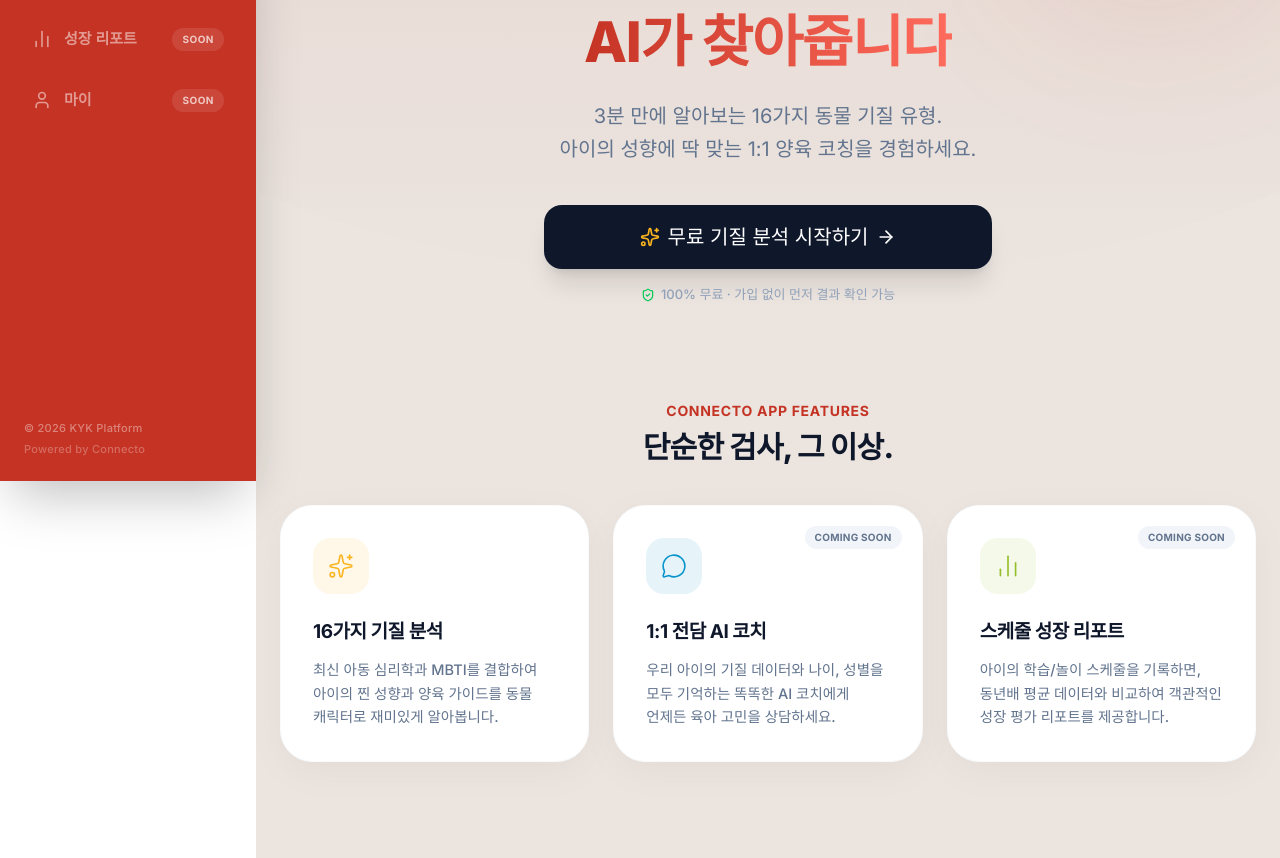
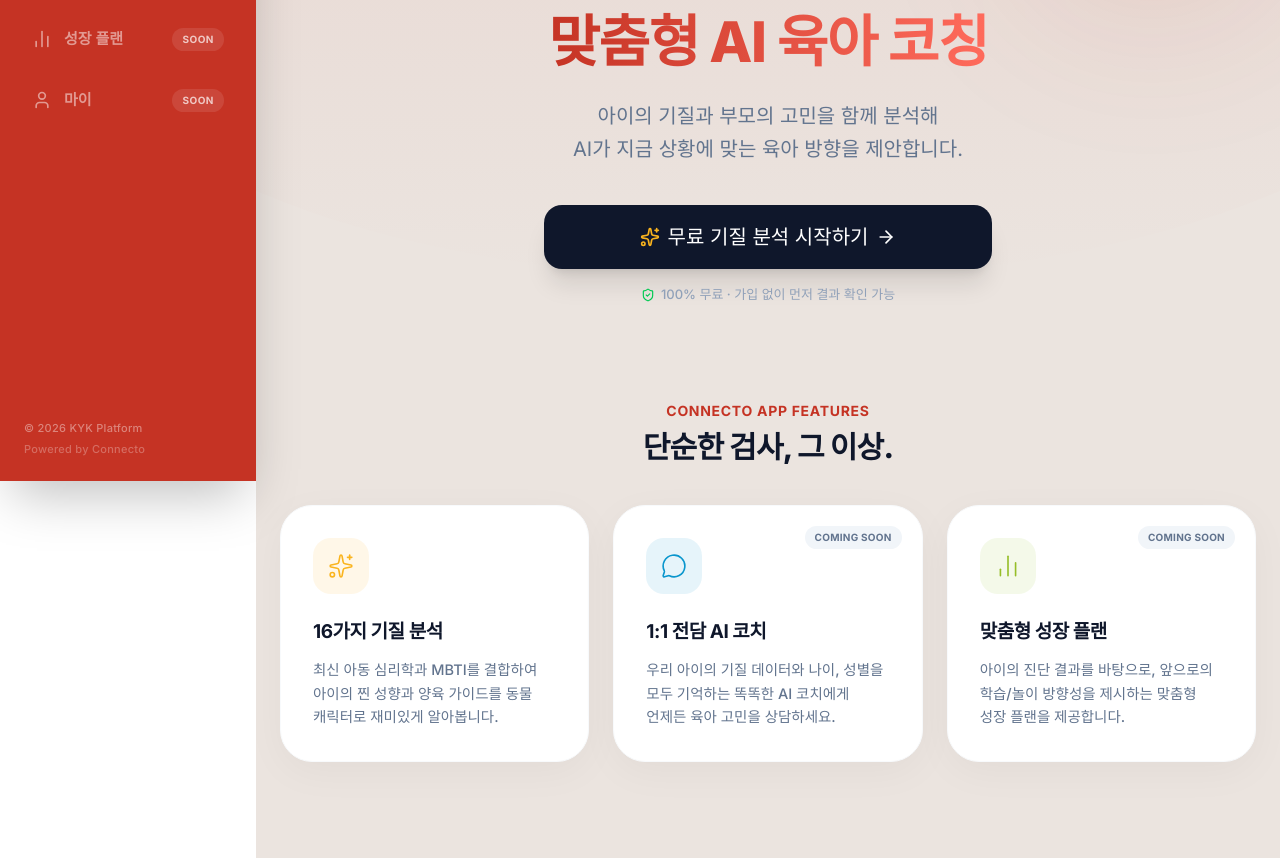
Before and after one commit to Connecto-wyw/AI-KYK, a Next.js app: page /kyk in a window 1280 px wide. Shown: the part 319-1177 px from the top of the page. Built offline with nearby package versions, Linux system fonts and the light colour scheme.

Commit message:
카피라이팅 수정

```diff
--- a/src/app/kyk/page.tsx
+++ b/src/app/kyk/page.tsx
@@ -31,13 +31,13 @@ export default function KYKLandingPage() {
         </div>
 
         <h1 className="text-[34px] md:text-5xl lg:text-[56px] font-extrabold tracking-tight mb-5 text-slate-900 leading-[1.35] break-keep">
-          우리 아이 숨겨진 솔직한 마음,<br/>
-          <span className="text-transparent bg-clip-text bg-gradient-to-r from-brand-red1 to-[#FF6B5C]">AI가 찾아줍니다</span>
+          3분 진단으로 시작하는<br/>
+          <span className="text-transparent bg-clip-text bg-gradient-to-r from-brand-red1 to-[#FF6B5C]">맞춤형 AI 육아 코칭</span>
         </h1>
 
         <p className="text-slate-500 mb-10 text-[16px] md:text-lg lg:text-xl leading-relaxed max-w-xl break-keep">
-          3분 만에 알아보는 16가지 동물 기질 유형.<br/>
-          아이의 성향에 딱 맞는 1:1 양육 코칭을 경험하세요.
+          아이의 기질과 부모의 고민을 함께 분석해<br/>
+          AI가 지금 상황에 맞는 육아 방향을 제안합니다.
         </p>
 
         <div className="w-full max-w-sm md:max-w-md hidden lg:block">
@@ -97,9 +97,9 @@ export default function KYKLandingPage() {
             <div className="w-14 h-14 bg-brand-yellowgreen/10 rounded-2xl flex items-center justify-center mb-6 text-brand-yellowgreen">
               <BarChart2 size={26} strokeWidth={1.5} />
             </div>
-            <h4 className="text-[19px] font-bold text-slate-900 mb-3 tracking-tight">스케줄 성장 리포트</h4>
+            <h4 className="text-[19px] font-bold text-slate-900 mb-3 tracking-tight">맞춤형 성장 플랜</h4>
             <p className="text-[14.5px] text-slate-500 leading-relaxed font-medium break-keep">
-              아이의 학습/놀이 스케줄을 기록하면, 동년배 평균 데이터와 비교하여 객관적인 성장 평가 리포트를 제공합니다.
+              아이의 진단 결과를 바탕으로, 앞으로의 학습/놀이 방향성을 제시하는 맞춤형 성장 플랜을 제공합니다.
             </p>
           </div>
         </div>
--- a/src/components/layout/BottomNavigation.tsx
+++ b/src/components/layout/BottomNavigation.tsx
@@ -9,7 +9,7 @@ import { useState } from 'react'
 const NAV_ITEMS = [
   { name: 'KYK 진단', href: '/kyk', icon: Sparkles },
   { name: 'AI 코치', href: '/kyk/coach', icon: MessageCircle, disabled: false },
-  { name: '성장 리포트', href: '#report', icon: BarChart2, disabled: true },
+  { name: '성장 플랜', href: '#report', icon: BarChart2, disabled: true },
   { name: '마이', href: '#my', icon: User, disabled: true }
 ]
 
```
